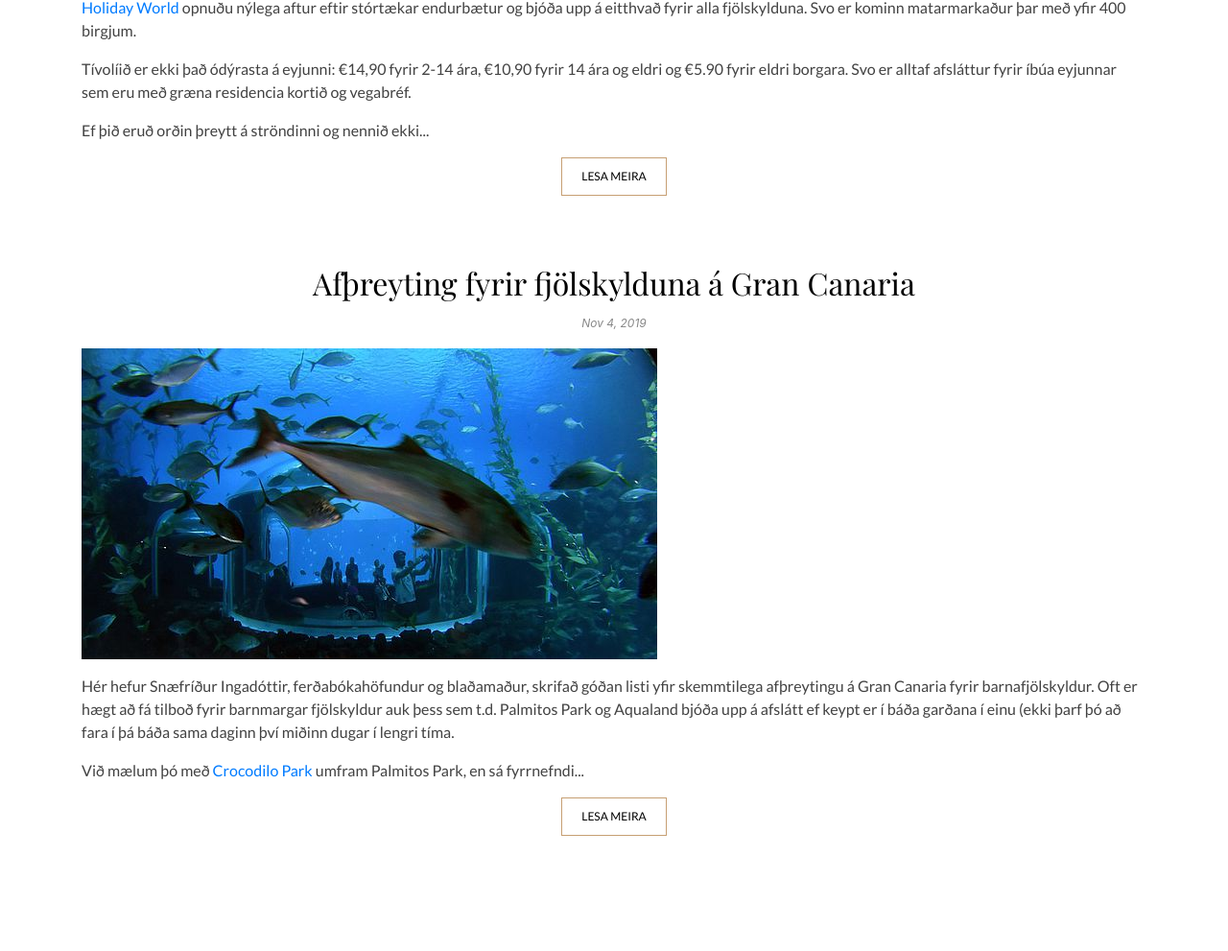
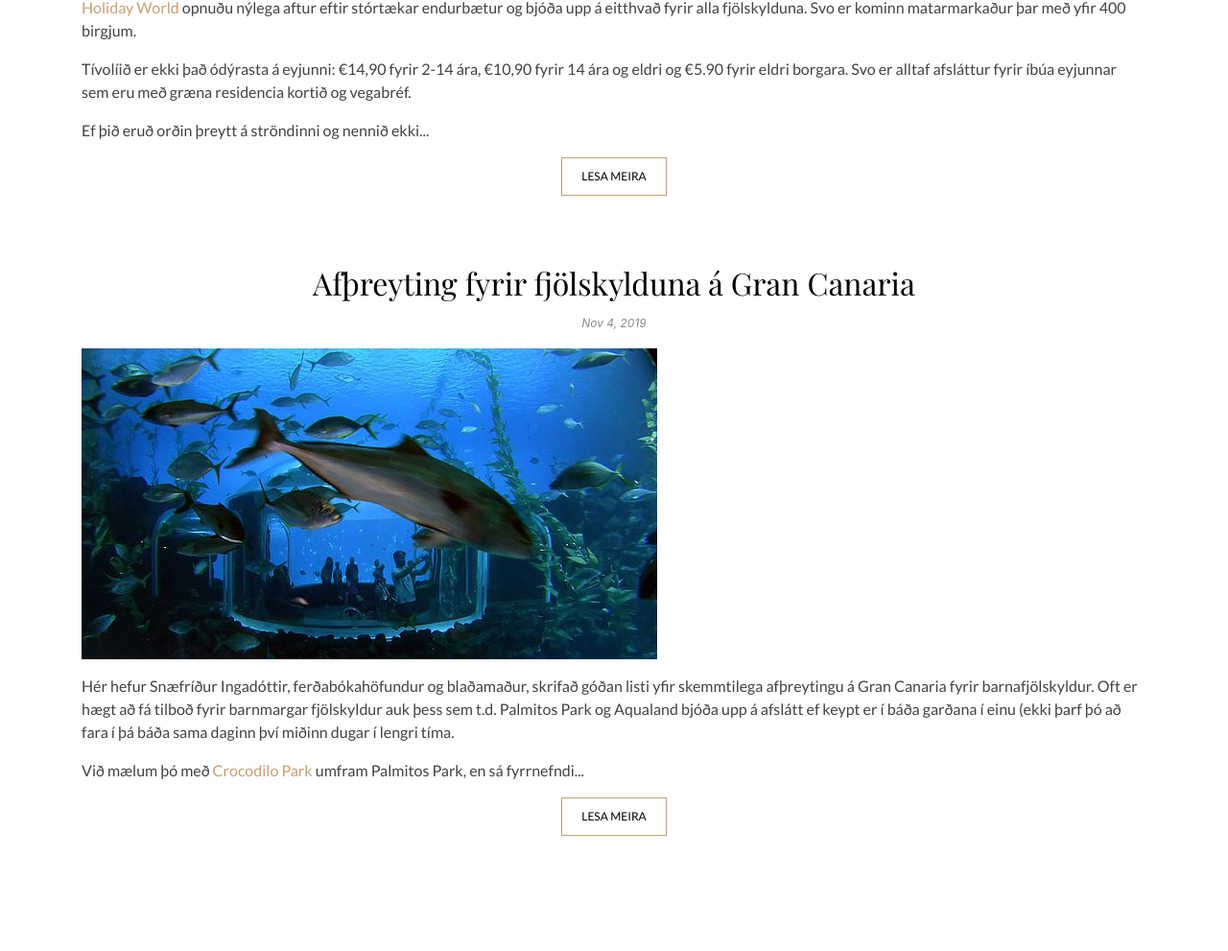
Before and after one commit to thorunnjons/kanari, a Jekyll site: the page built from index.html, in a window 1280 px wide. Shown: the part 510-1501 px from the top of the page at 96% size. Built offline with Jekyll 4.4.1, drawn with Linux system fonts in a browser that asks for light colours; the list of posts is cut into pages by our own code.

Commit message:
Add a:hover color

```diff
--- a/assets/main.scss
+++ b/assets/main.scss
@@ -1,10 +1,6 @@
 ---
 # Only the main Sass file needs front matter (the dashes are enough)
 ---
-
-h1, h2, h3, h4, h5, h6 {
-  font-family: 'Playfair Display', serif;
-}
 
 $black: #000;
 $brown: #c69f73;
@@ -13,6 +9,18 @@ $grey: #888;
 $grey-light: #ccc;
 $near-black: #424242;
 $white: #fff;
+
+a {
+  color: $brown;
+
+  &:hover {
+    color: $brown;
+  }
+}
+
+h1, h2, h3, h4, h5, h6 {
+  font-family: 'Playfair Display', serif;
+}
 
 p {
   color: $near-black;
```
